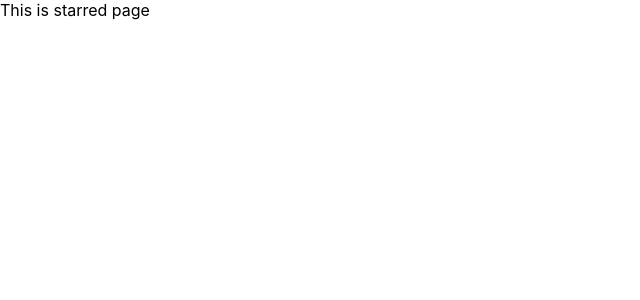
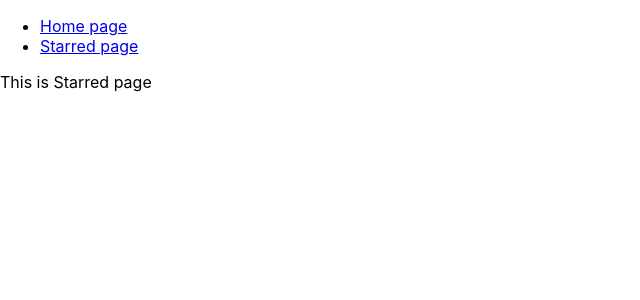
Before and after one commit to AMihneaa/Box-Office, a React (Create React App) app: page /starred in a window 1280 px wide. Shown: the top 300 px of the page, without its empty margins (0-640 px from the left). Built offline with nearby package versions, Linux system fonts and the light colour scheme.

Commit message:
am creat navbar-ul si componentele pentru fiecare pagina

```diff
--- a/src/App.jsx
+++ b/src/App.jsx
@@ -1,19 +1,32 @@
 import React from 'react';
 import { Switch, Route } from 'react-router-dom';
 
+//Import Components
+import Navs from './Components/Navs';
+
+//Import Pages Component
+import Home from './Pages/Home';
+import Starred from './Pages/Starred';
+
 function App() {
   return (
+    <div>
+      <Navs />
+
       <Switch>
         <Route exact={true} path={'/'}>
-        This is home page
+          <Home />
         </Route>
 
         <Route exact={true} path={'/starred'}>
-        This is starred page
+          <Starred />
         </Route>
 
-      <Route>Err 404</Route>
+        <Route>
+          <div>Eror 404 : Page not found!</div>
+        </Route>
       </Switch>
+    </div>
   );
 }
 
--- /dev/null
+++ b/src/Components/Navs.jsx
@@ -0,0 +1,23 @@
+import React from 'react';
+import { Link } from 'react-router-dom';
+
+const LINKS = [
+  { to: '/', text: 'Home page' },
+  { to: '/starred', text: 'Starred page' },
+];
+
+const Navs = () => {
+  return (
+    <div>
+      <ul>
+        {LINKS.map(item => (
+          <li key={item.to}>
+            <Link to={item.to}>{item.text}</Link>
+          </li>
+        ))}
+      </ul>
+    </div>
+  );
+};
+
+export default Navs;
--- /dev/null
+++ b/src/Pages/Home.jsx
@@ -0,0 +1,7 @@
+import React from 'react';
+
+const Home = () => {
+  return <div>This is home page</div>;
+};
+
+export default Home;
--- /dev/null
+++ b/src/Pages/Starred.jsx
@@ -0,0 +1,7 @@
+import React from 'react';
+
+const Starred = () => {
+  return <div>This is Starred page</div>;
+};
+
+export default Starred;
```
Lines whose indentation alone changed are shown as unchanged.
